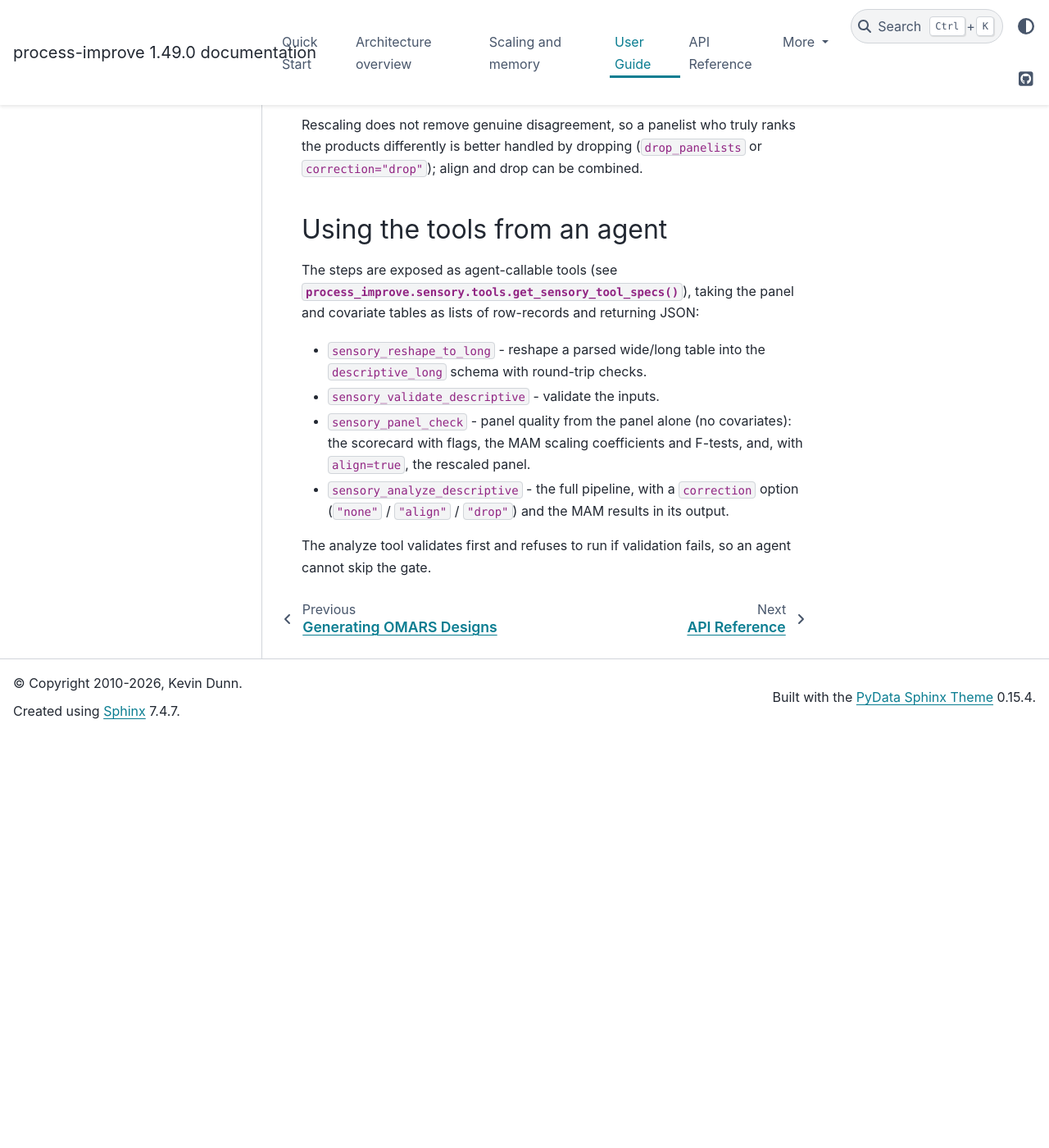
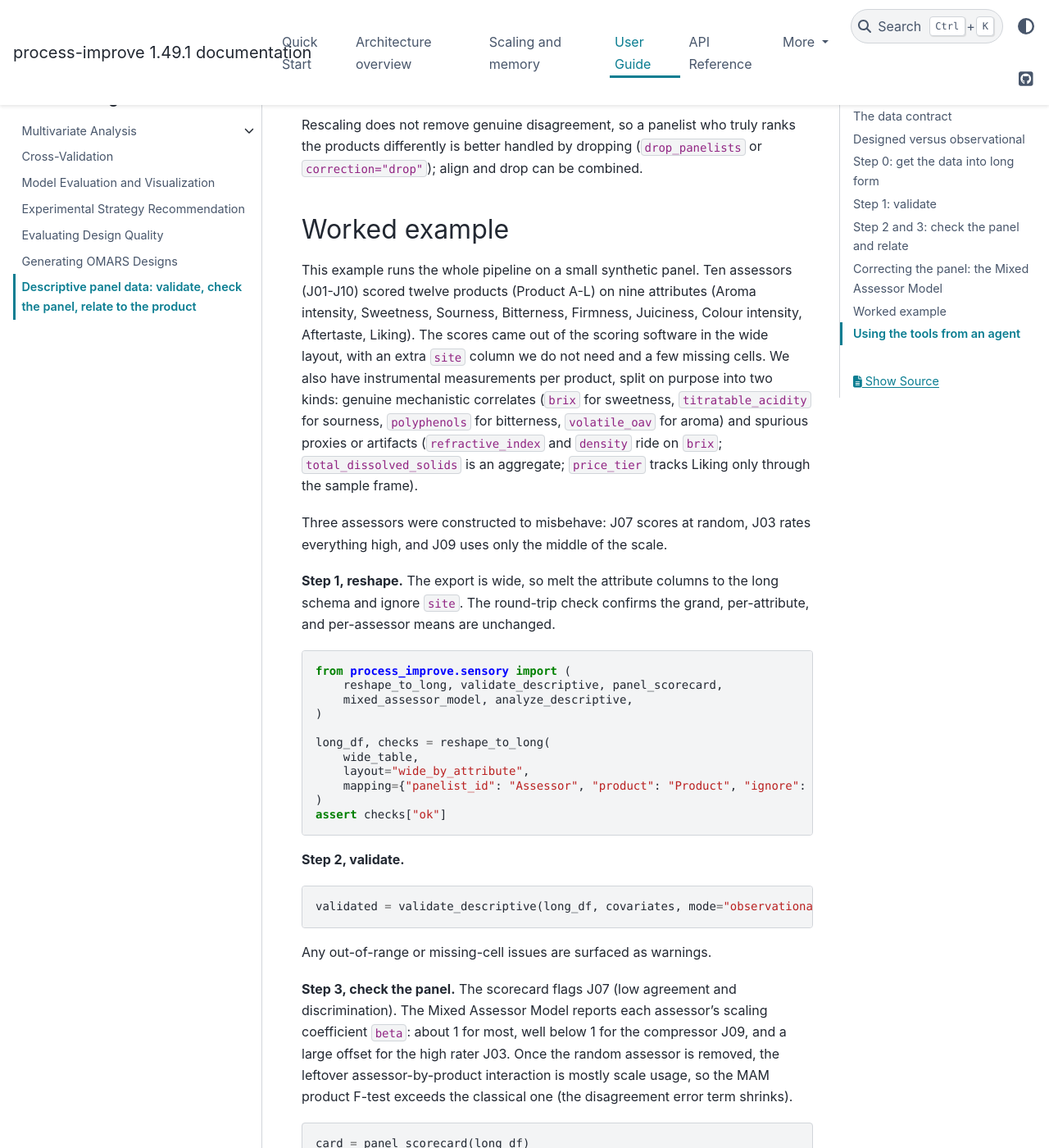
Before and after one commit to kgdunn/process-improve, a Sphinx documentation site: the page built from docs/user_guide/sensory_panel.rst, in a window 1280 px wide and 1400 px high, scrolled down 4474 px. Shown: the whole window at 82% size. Built offline with Sphinx 7.4.7 and the PyData theme 0.15.4, drawn with Linux system fonts in a browser that asks for light colours; before the commit the page ends 5371 px from its top, so only the background shows below that; some of the changed text lies outside the part shown.

Commit message:
Add descriptive-panel tutorial worked example; bump to 1.49.1
Add a Worked example section to the user guide walking the full pipeline on a
synthetic panel, including the genuine-vs-spurious covariate trap and the point
that within-sample correlation is not a transferable causal link. Patch version
bump with CITATION and CHANGELOG synced.

Co-Authored-By: Claude Opus 4.8 <noreply@anthropic.com>
Claude-Session: https://claude.ai/code/session_01UwuQz5XGKg9ArqCQEhQkPh

```diff
--- a/docs/user_guide/sensory_panel.rst
+++ b/docs/user_guide/sensory_panel.rst
@@ -191,6 +191,88 @@ Rescaling does not remove genuine disagreement, so a panelist who truly ranks
 the products differently is better handled by dropping (``drop_panelists`` or
 ``correction="drop"``); align and drop can be combined.
 
+Worked example
+--------------
+
+This example runs the whole pipeline on a small synthetic panel. Ten assessors
+(J01-J10) scored twelve products (Product A-L) on nine attributes (Aroma
+intensity, Sweetness, Sourness, Bitterness, Firmness, Juiciness, Colour
+intensity, Aftertaste, Liking). The scores came out of the scoring software in
+the wide layout, with an extra ``site`` column we do not need and a few missing
+cells. We also have instrumental measurements per product, split on purpose
+into two kinds: genuine mechanistic correlates (``brix`` for sweetness,
+``titratable_acidity`` for sourness, ``polyphenols`` for bitterness,
+``volatile_oav`` for aroma) and spurious proxies or artifacts
+(``refractive_index`` and ``density`` ride on ``brix``;
+``total_dissolved_solids`` is an aggregate; ``price_tier`` tracks Liking only
+through the sample frame).
+
+Three assessors were constructed to misbehave: J07 scores at random, J03 rates
+everything high, and J09 uses only the middle of the scale.
+
+**Step 1, reshape.** The export is wide, so melt the attribute columns to the
+long schema and ignore ``site``. The round-trip check confirms the grand,
+per-attribute, and per-assessor means are unchanged.
+
+.. code-block:: python
+
+   from process_improve.sensory import (
+       reshape_to_long, validate_descriptive, panel_scorecard,
+       mixed_assessor_model, analyze_descriptive,
+   )
+
+   long_df, checks = reshape_to_long(
+       wide_table,
+       layout="wide_by_attribute",
+       mapping={"panelist_id": "Assessor", "product": "Product", "ignore": ["site"]},
+   )
+   assert checks["ok"]
+
+**Step 2, validate.**
+
+.. code-block:: python
+
+   validated = validate_descriptive(long_df, covariates, mode="observational")
+
+Any out-of-range or missing-cell issues are surfaced as warnings.
+
+**Step 3, check the panel.** The scorecard flags J07 (low agreement and
+discrimination). The Mixed Assessor Model reports each assessor's scaling
+coefficient ``beta``: about 1 for most, well below 1 for the compressor J09, and
+a large offset for the high rater J03. Once the random assessor is removed, the
+leftover assessor-by-product interaction is mostly scale usage, so the MAM
+product F-test exceeds the classical one (the disagreement error term shrinks).
+
+.. code-block:: python
+
+   card = panel_scorecard(long_df)
+   print(card.flagged)                       # ['J07']
+   mam = mixed_assessor_model(long_df)
+   print(mam.scaling.sort_values("beta").head())
+
+**Step 4, correct and relate.** Align all assessors onto a common scale (J03 is
+brought down, J09's range is stretched), then relate the attributes to the
+measurements.
+
+.. code-block:: python
+
+   result = analyze_descriptive(validated, correction="align")
+   import pandas as pd
+   assoc = pd.DataFrame(result.relate["associations"])
+   print(assoc[assoc["significant"]])
+
+The genuine correlates are significant (``brix`` with Sweetness,
+``titratable_acidity`` with Sourness, ``price_tier`` with Liking, each with a
+Benjamini-Hochberg q-value), but so are the spurious proxies (``refractive_index``
+and ``density`` with Sweetness), because within one dataset they all correlate.
+This is the trap to watch: a within-sample correlation is not a transferable,
+causal link. Telling a genuine correlate apart from a lazy proxy needs
+out-of-sample evidence (cross-validated Q-squared, a Van der Voet test, or a
+selectivity ratio), which is covered separately.
+
+The full runnable scenario is in the test suite
+(``tests/test_sensory_end_to_end.py``).
+
 Using the tools from an agent
 -----------------------------
 
--- a/pyproject.toml
+++ b/pyproject.toml
@@ -1,6 +1,6 @@
 [project]
 name = "process-improve"
-version = "1.49.0"
+version = "1.49.1"
 description = 'Designed Experiments; Latent Variables (PCA, PLS, multivariate methods with missing data); Process Monitoring; Batch data analysis.'
 readme = "README.md"
 license = "MIT"
```
Also changed, not shown: CHANGELOG.md (+17 -1 lines), 1 other file.
